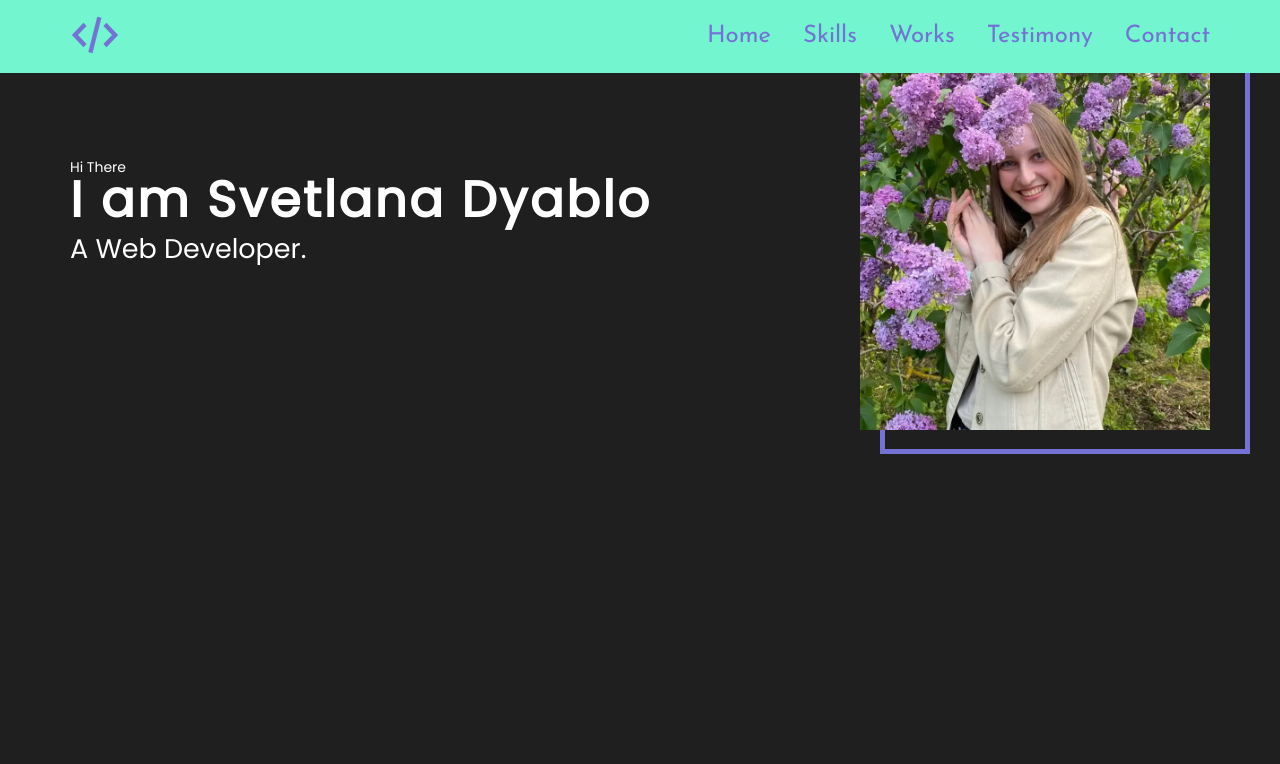
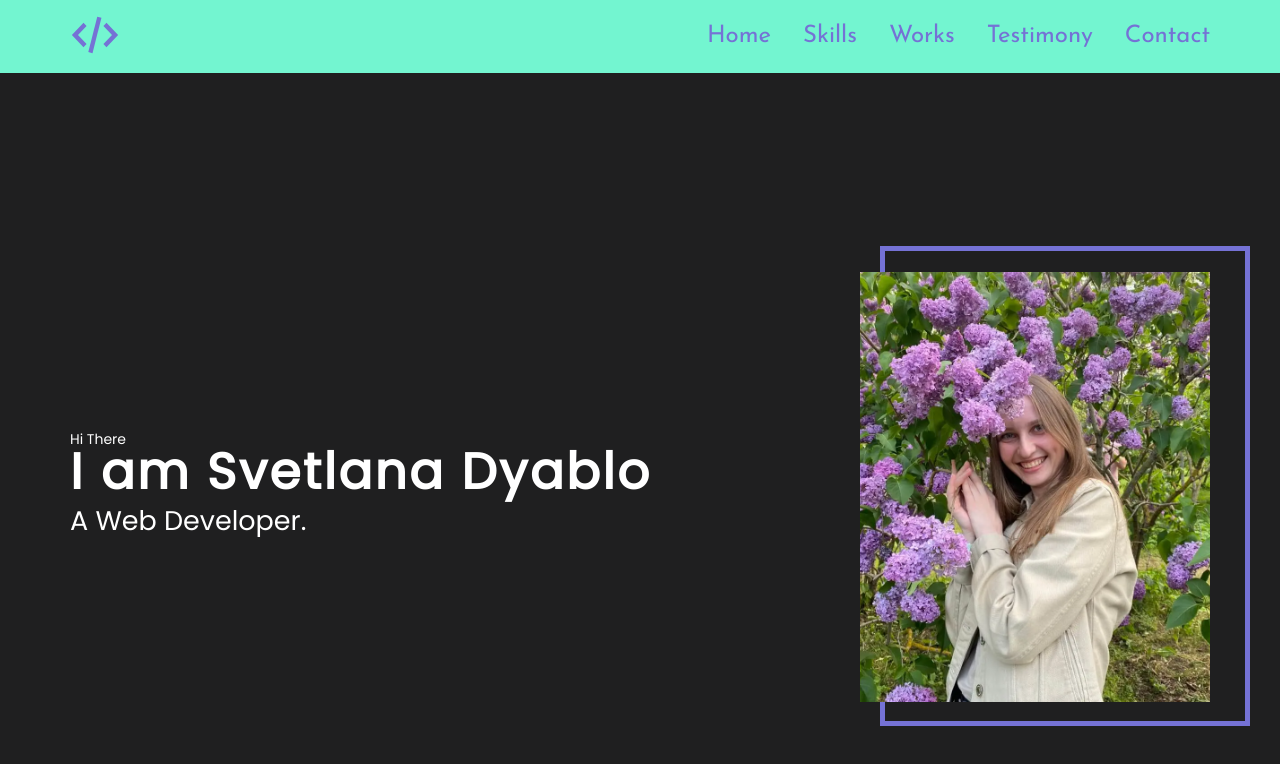
Before and after one commit to akach-dev/styled, a React (Create React App) app: page / in a window 1280 px wide. Shown: the top 764 px of the page. Built offline with nearby package versions, Linux system fonts and the light colour scheme.

Commit message:
hero2 changes

```diff
--- a/src/layout/sections/hero/Hero.tsx
+++ b/src/layout/sections/hero/Hero.tsx
@@ -24,6 +24,10 @@ export const Hero = () => {
 
 const StyledHero = styled.section`
   min-height: 100vh;
+
+  padding-top: calc(80px + (250 - 80) * ((100vw - 320px) / (1170 - 320)));
+  padding-bottom: calc(80px + (250 - 80) * ((100vw - 320px) / (1170 - 320)));
+
   //padding: calc(80px + (180 - 20) * ((100vw - 320px) / (1170 - 320))) 0;
   & *:not(:last-child) {
     margin-bottom: 10px;
@@ -33,10 +37,8 @@ const HeroContainer = styled(Container)`
   display: flex;
   align-items: center;
   justify-content: space-between;
-  //padding: calc(80px + (180 - 20) * ((100vw - 320px) / (1170 - 320))) 0px;
 
 `
-
 const HeroBody = styled.div`
 
 `
@@ -52,7 +54,6 @@ const HeroImg = styled.div`
     border: 5px solid #7572D5;
     width: 370px;
     height: 480px;
-
   }
 `
 
```
